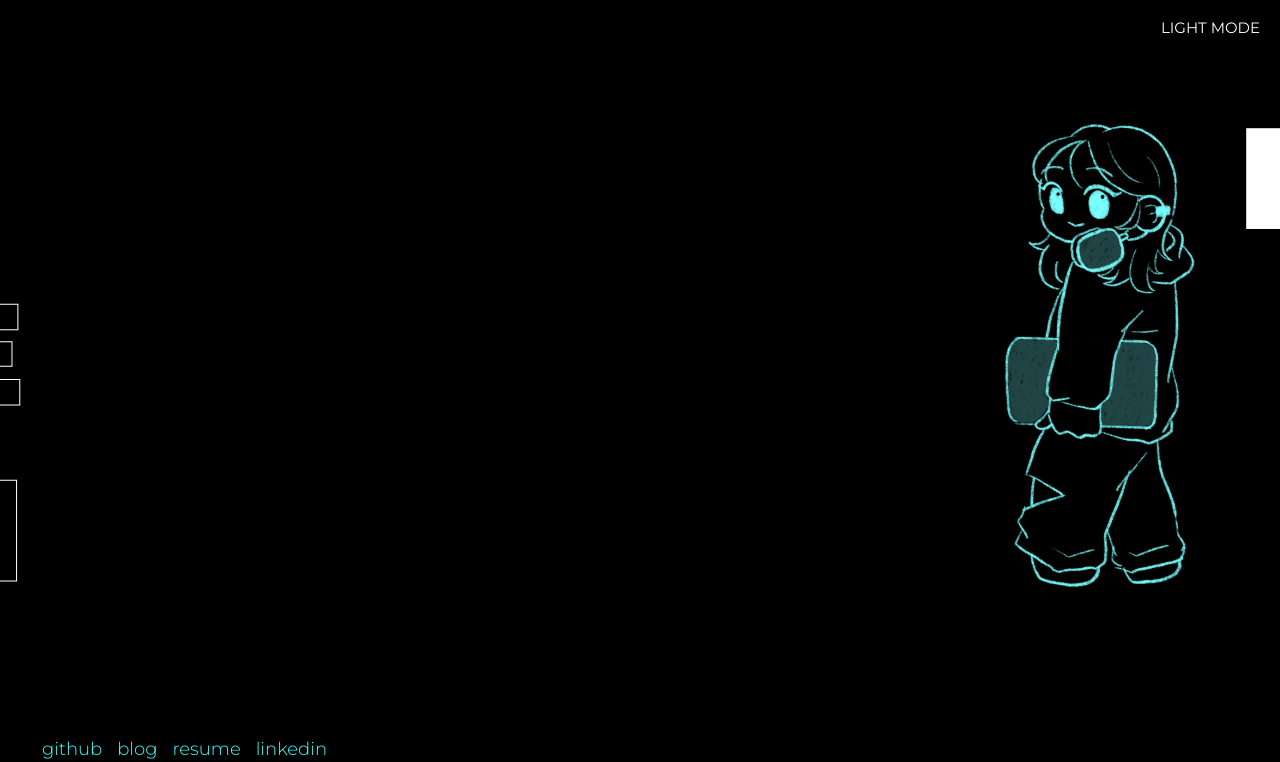
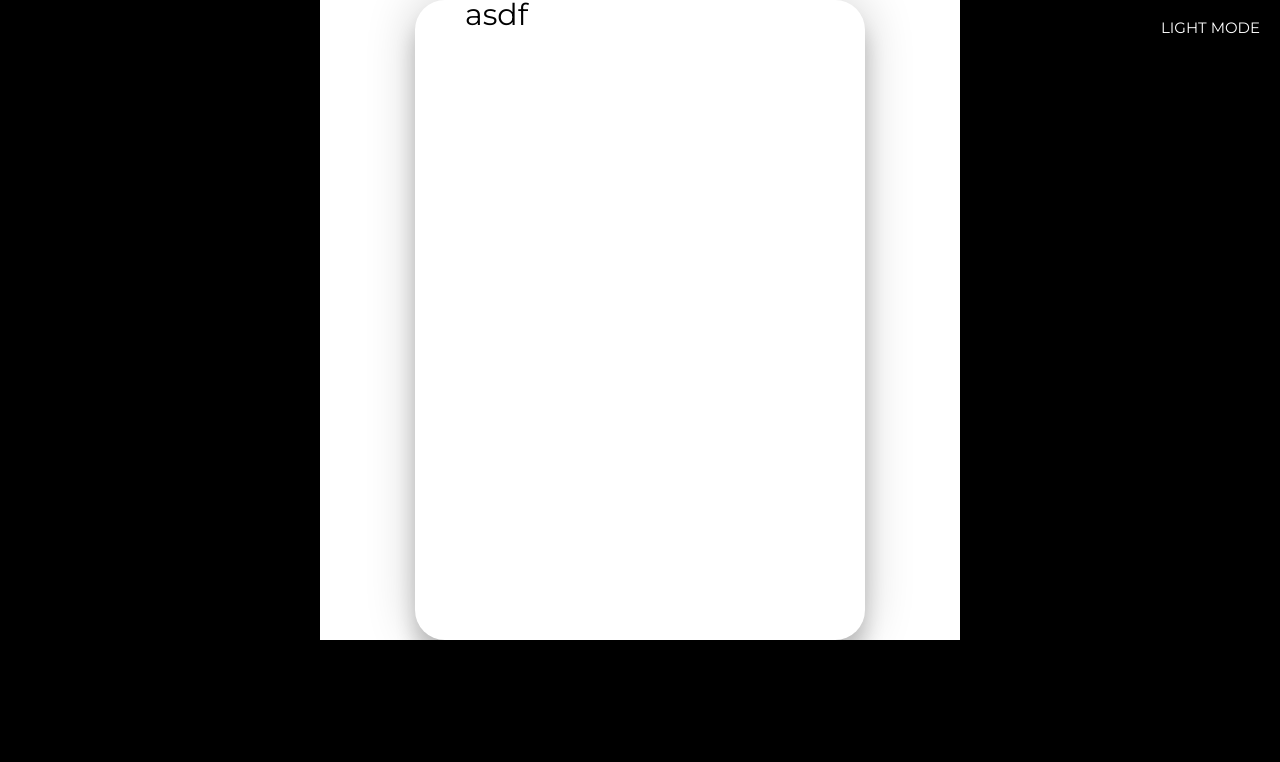
Before and after one commit to danmin20/danmin, a React (Create React App) app: page / in a window 1280 px wide. Shown: the top 762 px of the page. Built offline with nearby package versions, Linux system fonts and the light colour scheme.

Commit message:
animation

```diff
--- a/src/App.tsx
+++ b/src/App.tsx
@@ -6,6 +6,7 @@ import Record from "./Components/Record";
 import Slider from "./Components/Slider";
 import { lightTheme, darkTheme, flexCenter } from "./styles/theme";
 import styled, { ThemeProvider } from "styled-components";
+import Card from "./Components/Project/Card";
 
 function App() {
   const [slider, setSlider] = useState(true);
@@ -32,6 +33,7 @@ function App() {
             <Slider />
           ) : (
             <div className="wrapper">
+              <Card />
               <Main />
               <Intro />
               <Record />
--- /dev/null
+++ b/src/Components/Project/Card.tsx
@@ -0,0 +1,91 @@
+import { useEffect } from "react";
+import styled from "styled-components";
+
+export const MovingCard = () => {
+  useEffect(() => {
+    const container = document.querySelector("#container") as HTMLDivElement;
+    const card = document.querySelector("#card") as HTMLDivElement;
+    const title = document.querySelector("#title") as HTMLDivElement;
+    const description = document.querySelector("#info") as HTMLDivElement;
+
+    const handleMouseMove = (e: MouseEvent) => {
+      let xAxis = (window.innerWidth / 2 - e.pageX) / 25;
+      let yAxis = (window.innerHeight / 2 - e.pageY) / 25;
+      card.style.transform = `rotateY(${xAxis}deg) rotateX(${yAxis}deg)`;
+    };
+    const handleMouseEnter = () => {
+      card.style.transition = "none";
+      title.style.transform = "translateZ(150px)";
+      description.style.transform = "translateZ(125px)";
+    };
+    const handleMouseLeave = () => {
+      card.style.transition = "all 0.5s ease";
+      card.style.transform = `rotateY(0deg) rotateX(0deg)`;
+      title.style.transform = "translateZ(0px)";
+      description.style.transform = "translateZ(0px)";
+    };
+
+    container.addEventListener("mousemove", handleMouseMove);
+    container.addEventListener("mouseenter", handleMouseEnter);
+    container.addEventListener("mouseleave", handleMouseLeave);
+
+    return () => {
+      container.removeEventListener("mousemove", handleMouseMove);
+      container.removeEventListener("mouseenter", handleMouseEnter);
+      container.removeEventListener("mouseleave", handleMouseLeave);
+    };
+  }, []);
+
+  const containerMouseMove = (e: any) => {};
+  const containerMouseEnter = (e: any) => {
+    // sneaker.style.transform = "translateZ(200px) rotateZ(-45deg)";
+    // description.style.transform = "translateZ(125px)";
+    // sizes.style.transform = "translateZ(100px)";
+    // purchase.style.transform = "translateZ(75px)";
+  };
+  //Animate Out
+  const containerMouseLeave = (e: any) => {
+    // sneaker.style.transform = "translateZ(0px) rotateZ(0deg)";
+    // description.style.transform = "translateZ(0px)";
+    // sizes.style.transform = "translateZ(0px)";
+    // purchase.style.transform = "translateZ(0px)";
+  };
+
+  return (
+    <Container id="container">
+      <Card id="card">
+        <Info id="info">
+          <Title id="title">asdf</Title>
+        </Info>
+      </Card>
+    </Container>
+  );
+};
+
+const Container = styled.div`
+  width: 50%;
+  display: flex;
+  justify-content: center;
+  align-items: center;
+  background-color: #fff;
+  color: #000;
+`;
+
+const Card = styled.div`
+  transform-style: preserve-3d;
+  min-height: 80vh;
+  width: 35rem;
+  border-radius: 30px;
+  padding: 0rem 5rem;
+  box-shadow: 0 20px 20px rgba(0, 0, 0, 0.2), 0px 0px 50px rgba(0, 0, 0, 0.2);
+`;
+
+const Info = styled.div`
+  font-size: 3rem;
+  transition: all 0.75s ease-out;
+`;
+
+const Title = styled.div``;
+//Moving Animatio
+
+export default MovingCard;
```
